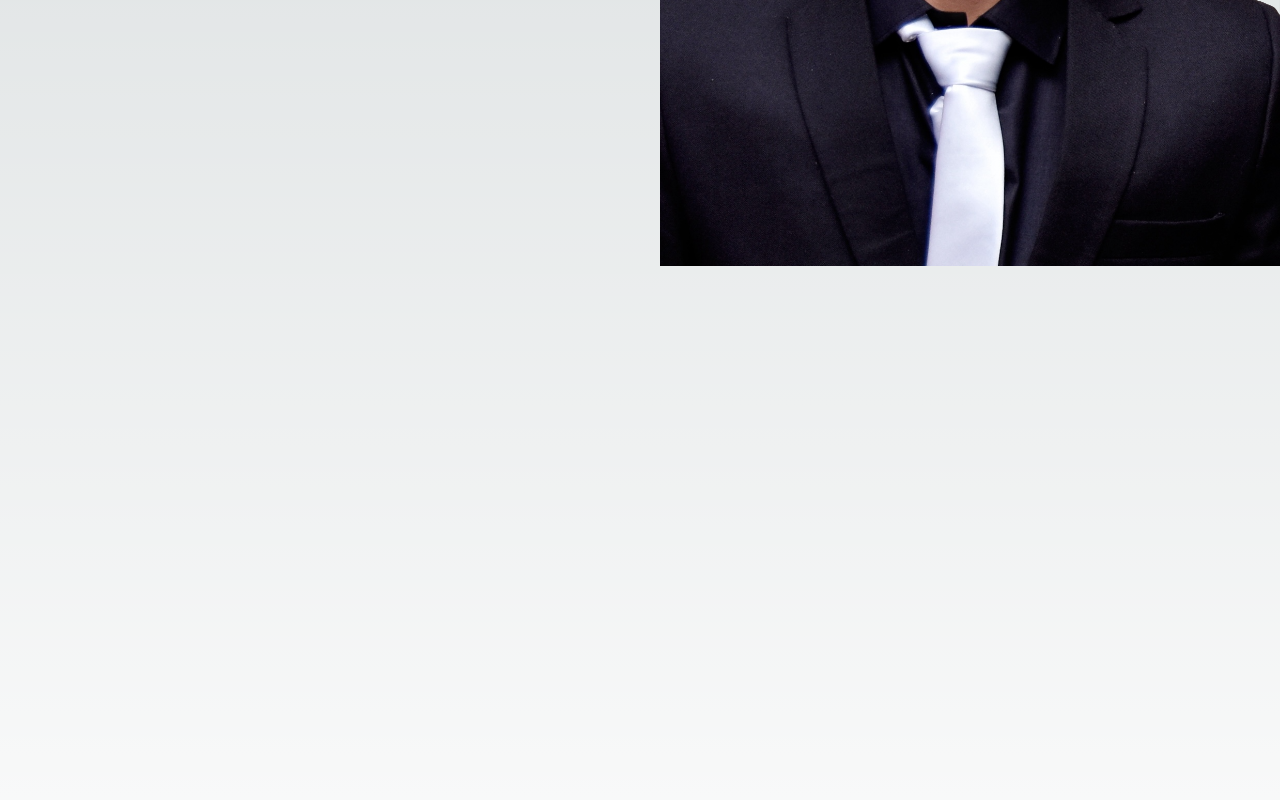
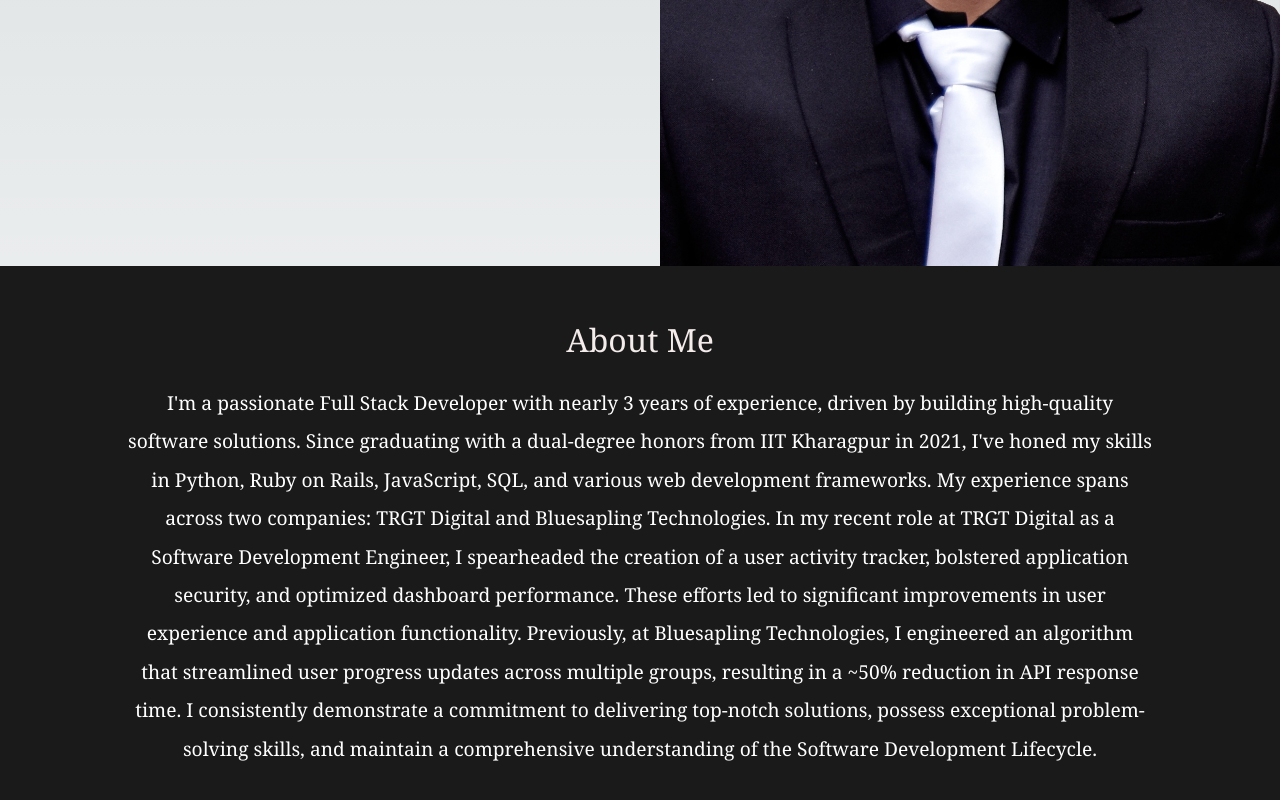
Before and after one commit to atu1koshta/portfolio, a Next.js app in the folder fe/: page / in a window 1280 px wide. Shown: the part 518-1318 px from the top of the page. Built offline with nearby package versions, Linux system fonts and the light colour scheme.

Commit message:
Add AboutMe section

```diff
--- a/fe/src/app/page.tsx
+++ b/fe/src/app/page.tsx
@@ -1,18 +1,27 @@
-import Image from "next/image";
+"use client"
 import Navbar from '../components/common/Navbar';
 import Home from '../components/Home'
+import AboutMe from '../components/AboutMe'
 import dynamic from 'next/dynamic';
+import { useRef, RefObject } from "react";
 
 const UpArrow = dynamic(() => import('../components/common/UpArrow'), { ssr: false });
 
 export default function Page() {
+  const homeRef: RefObject<HTMLDivElement> = useRef(null);
+  const aboutMeRef: RefObject<HTMLDivElement> = useRef(null);
+
   return (
     <div>
       <Navbar /> {/* Include the Navbar component */}
-      <Home/>
+      <section ref={homeRef}>
+        <Home/>
+      </section>
+      <section ref={aboutMeRef}>
+        <AboutMe/>
+      </section>
       <UpArrow/>
-      <main className="flex min-h-screen flex-col items-center justify-between p-24">
-      </main>
+
     </div>
   );
 }
--- /dev/null
+++ b/fe/src/components/AboutMe.tsx
@@ -0,0 +1,31 @@
+// AboutMe.tsx
+import React from "react";
+import styles from "../styles/AboutMe.module.css";
+
+const AboutMe: React.FC = () => {
+  return (
+    <div id="about-me" className={styles.aboutMeContainer}>
+      <h2 className={styles.aboutMeTitle}>About Me</h2>
+      <p className={styles.aboutMeText}>
+        I'm a passionate Full Stack Developer with nearly 3 years of experience,
+        driven by building high-quality software solutions. Since graduating
+        with a dual-degree honors from IIT Kharagpur in 2021, I've honed my
+        skills in Python, Ruby on Rails, JavaScript, SQL, and various web
+        development frameworks. My experience spans across two companies: TRGT
+        Digital and Bluesapling Technologies. In my recent role at TRGT Digital
+        as a Software Development Engineer, I spearheaded the creation of a user
+        activity tracker, bolstered application security, and optimized
+        dashboard performance. These efforts led to significant improvements in
+        user experience and application functionality. Previously, at
+        Bluesapling Technologies, I engineered an algorithm that streamlined
+        user progress updates across multiple groups, resulting in a ~50%
+        reduction in API response time. I consistently demonstrate a commitment
+        to delivering top-notch solutions, possess exceptional problem-solving
+        skills, and maintain a comprehensive understanding of the Software
+        Development Lifecycle.
+      </p>
+    </div>
+  );
+};
+
+export default AboutMe;
--- a/fe/src/components/common/Navbar.tsx
+++ b/fe/src/components/common/Navbar.tsx
@@ -6,11 +6,11 @@ const Navbar: React.FC = () => {
   return (
     <nav className={styles.navbar}>
       <ul className={styles.navList}>
-        <NavItem href="/" label="Home" />
-        <NavItem href="/about" label="About Me" />
-        <NavItem href="/skills" label="Skills" />
-        <NavItem href="/projects" label="Projects" />
-        <NavItem href="/contact" label="Contact" />
+        <NavItem href="#" label="Home" />
+        <NavItem href="#about-me" label="About Me" />
+        <NavItem href="#skills" label="Skills" />
+        <NavItem href="#projects" label="Projects" />
+        <NavItem href="#contact" label="Contact" />
       </ul>
     </nav>
   );
--- /dev/null
+++ b/fe/src/styles/AboutMe.module.css
@@ -0,0 +1,25 @@
+/* AboutMe.module.css */
+.aboutMeContainer {
+    text-align: center;
+    padding: 50px 0;
+    height: 100vh;
+    width: 100%;
+    background-color: #1a1a1a
+  }
+
+  .aboutMeTitle {
+    font-family: 'Georgia', serif; /* Use your preferred cursive font */
+    font-size: 2rem;
+    margin-bottom: 20px;
+    color: #f4ebeb;
+  }
+
+  .aboutMeText {
+    font-family: 'Georgia', serif; /* Use your preferred cursive font */
+    font-size: 1.2rem;
+    font-weight: 100;
+    line-height: 2;
+    max-width: 80%;
+    margin: 0 auto;
+    color: #ffffff;
+  }
```
